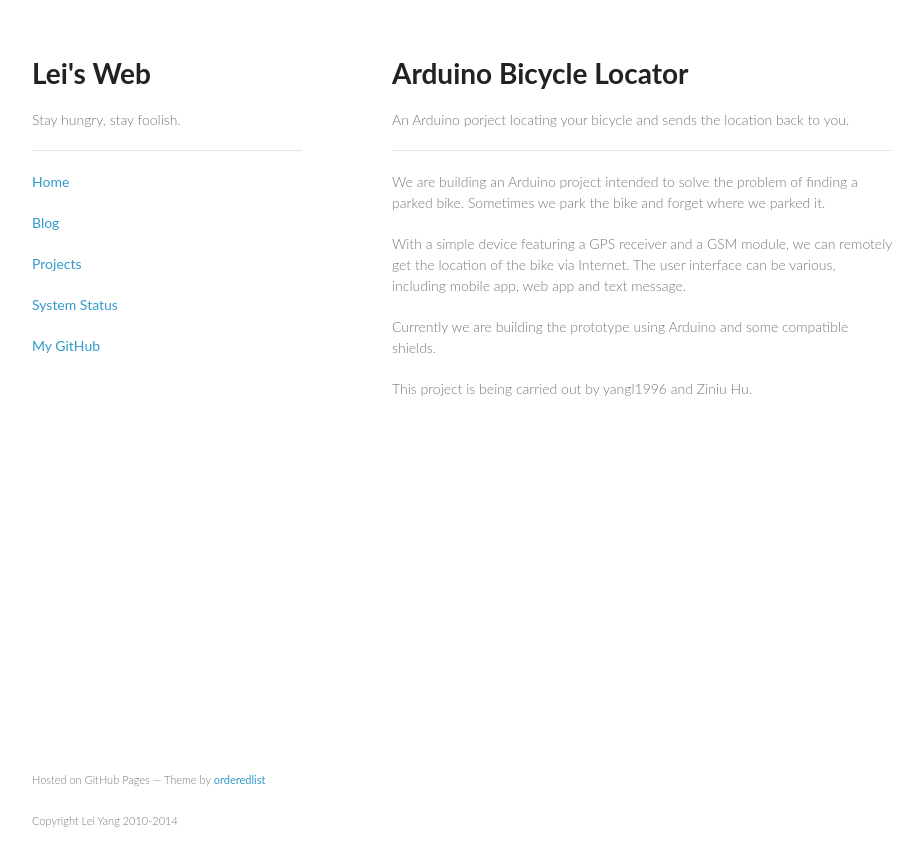
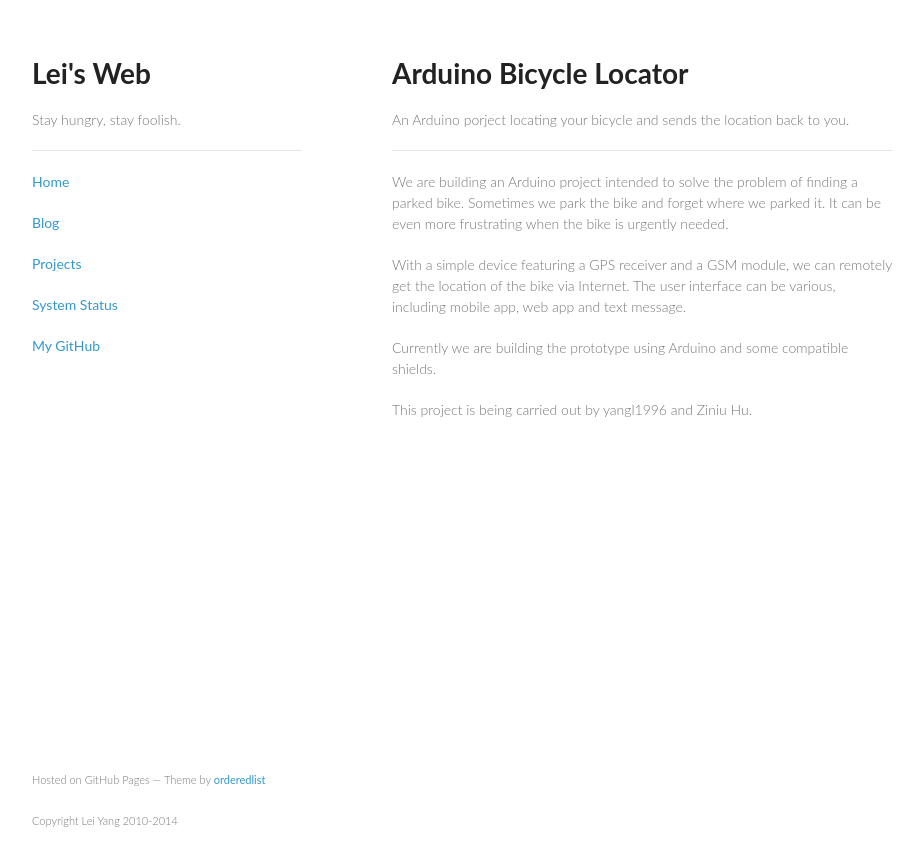
Before and after one commit to yangl1996/homepage, a Jekyll site: the page built from _posts/2014-10-11-Arduino-Bicycle-Locator.md, in a window 1280 px wide. Shown: the top 866 px of the page, without its empty margins (178-1101 px from the left). Built offline with Jekyll 4.4.1, drawn with Linux system fonts in a browser that asks for light colours; some web fonts are replaced.

Commit message:
Update 2014-10-11-Arduino-Bicycle-Locator.md

```diff
--- a/_posts/2014-10-11-Arduino-Bicycle-Locator.md
+++ b/_posts/2014-10-11-Arduino-Bicycle-Locator.md
@@ -4,7 +4,7 @@
 layout: minimal_project
 introduction: An Arduino porject locating your bicycle and sends the location back to you.
 ---
-We are building an Arduino project intended to solve the problem of finding a parked bike. Sometimes we park the bike and forget where we parked it.
+We are building an Arduino project intended to solve the problem of finding a parked bike. Sometimes we park the bike and forget where we parked it. It can be even more frustrating when the bike is urgently needed.
 
 With a simple device featuring a GPS receiver and a GSM module, we can remotely get the location of the bike via Internet. The user interface can be various, including mobile app, web app and text message.
 
```
